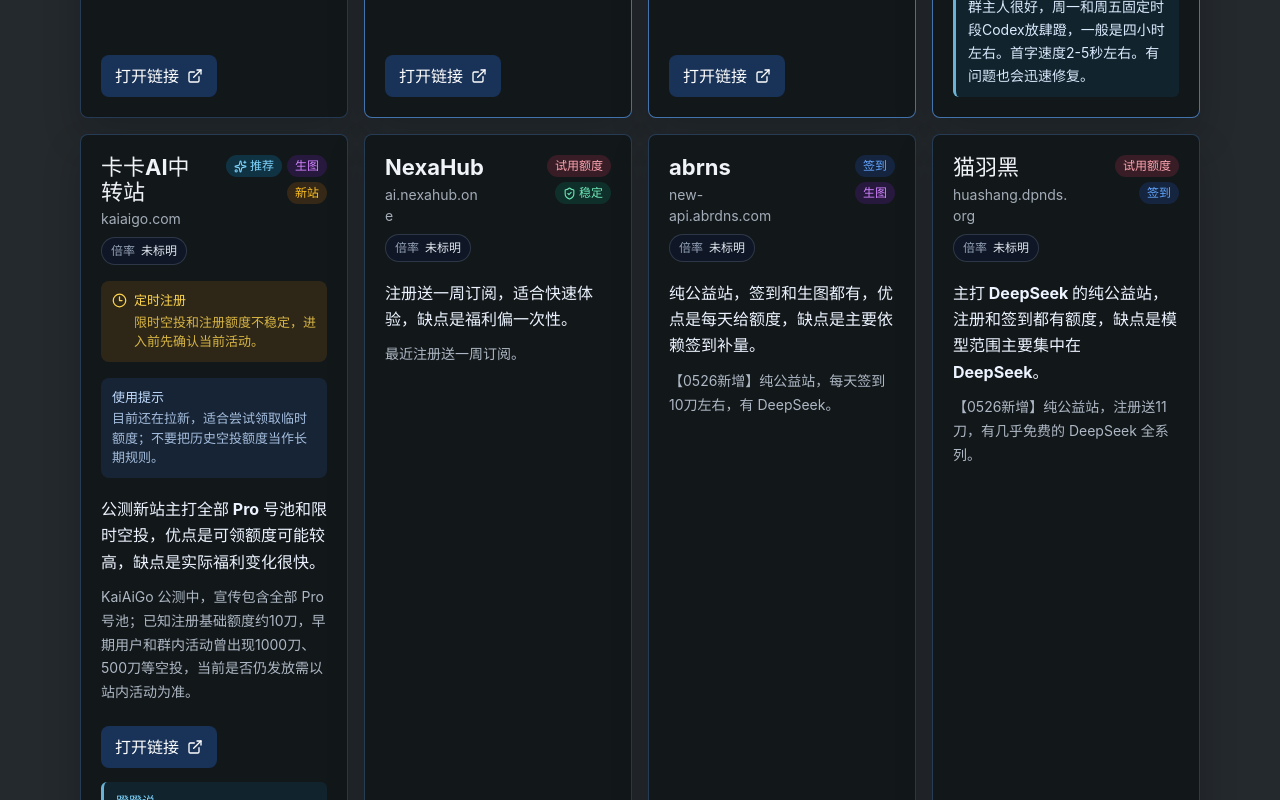
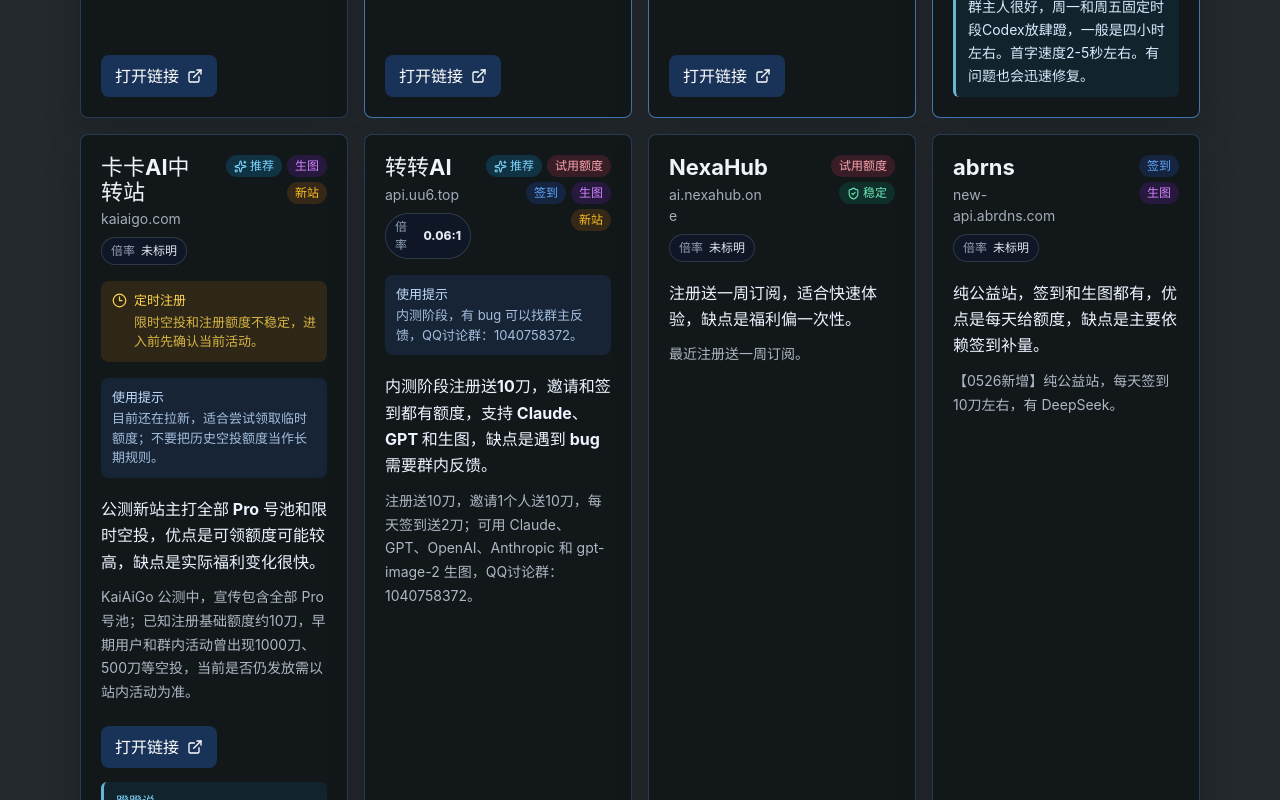
Before and after one commit to guoxueziliao/dengdeng-public-nav, a React (Vite) app: page / in a window 1280 px wide. Shown: the part 2000-2800 px from the top of the page. Built offline with nearby package versions, Linux system fonts and the light colour scheme.

Commit message:
Update Zhuanzhuan AI listing

```diff
--- a/src/data/sites.ts
+++ b/src/data/sites.ts
@@ -311,15 +311,16 @@
     priority: 64,
   },
   {
-    name: 'UU',
+    name: '转转AI',
     domain: 'api.uu6.top',
     url: 'https://api.uu6.top',
-    summary: '注册送额度且有 Claude，适合短期体验，缺点是初始额度不算多。',
-    description: '这个注册10刀，有 Claude。',
-    usdQuotaCost: '未标明',
-    tags: ['试用额度', '签到', '稳定'],
+    summary: '内测阶段注册送10刀，邀请和签到都有额度，支持 Claude、GPT 和生图，缺点是遇到 bug 需要群内反馈。',
+    description: '注册送10刀，邀请1个人送10刀，每天签到送2刀；可用 Claude、GPT、OpenAI、Anthropic 和 gpt-image-2 生图，QQ讨论群：1040758372。',
+    usdQuotaCost: '0.06:1',
+    tags: ['推荐', '试用额度', '签到', '生图', '新站'],
     kind: 'normal',
-    priority: 68,
+    priority: 88,
+    usageNote: '内测阶段，有 bug 可以找群主反馈，QQ讨论群：1040758372。',
   },
   {
     name: 'code-relay',
```
